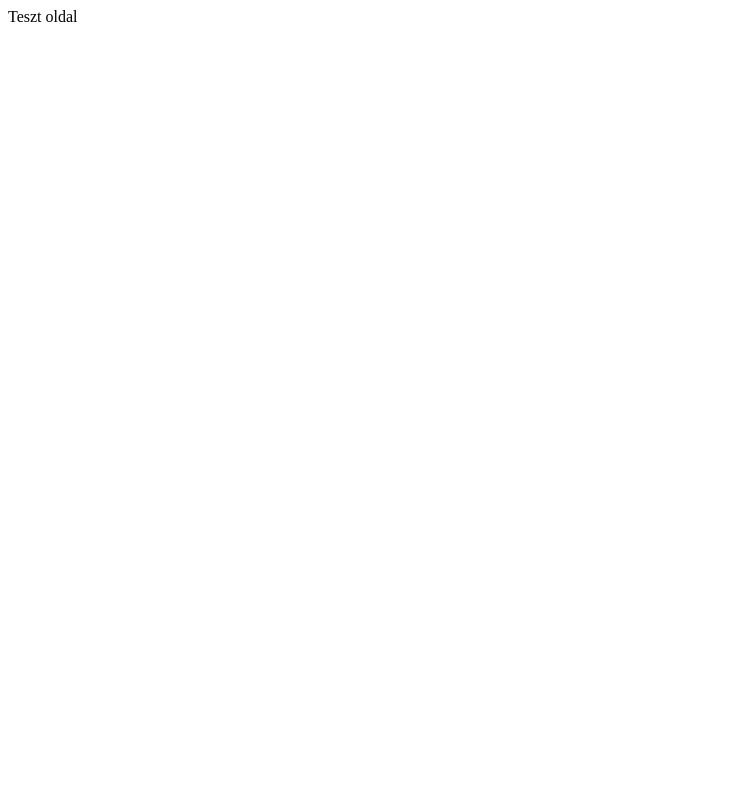
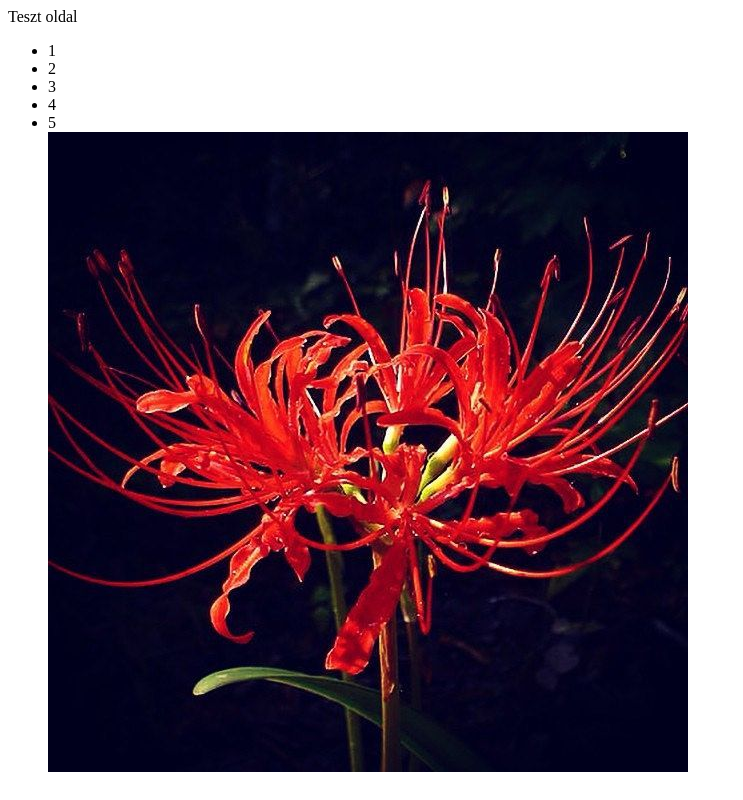
Before and after one commit to szigetiagi/grid-gyak, a plain HTML site: page index.html in a window 1280 px wide. Shown: the whole page, without its empty margins (0-743 px from the left). Drawn offline with Linux system fonts and the light colour scheme.

Commit message:
add new pic

```diff
--- a/index.html
+++ b/index.html
@@ -7,5 +7,13 @@
 </head>
 <body>
     Teszt oldal
+    <ul>
+        <li>1</li>
+        <li>2</li>
+        <li>3</li>
+        <li>4</li>
+        <li>5</li>
+    <img src="fde3dcf204f5a99fa4f1c136764d08eb.jpg" />
+    </ul>
 </body>
 </html>
```
Also changed, not shown: fde3dcf204f5a99fa4f1c136764d08eb.jpg (added).
